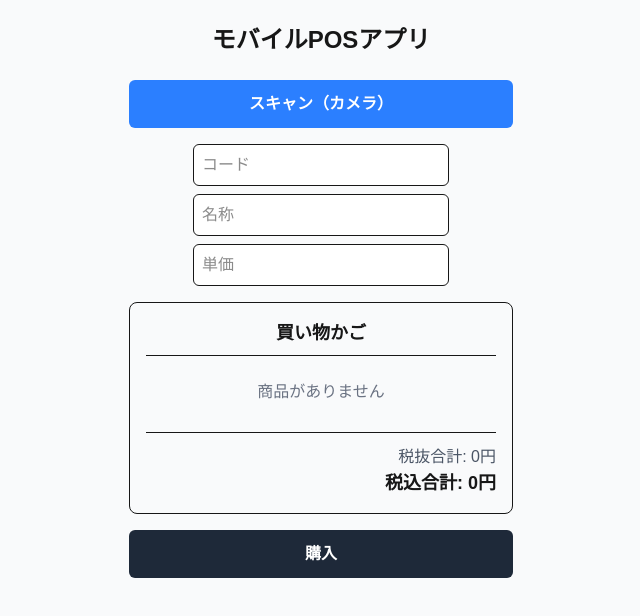
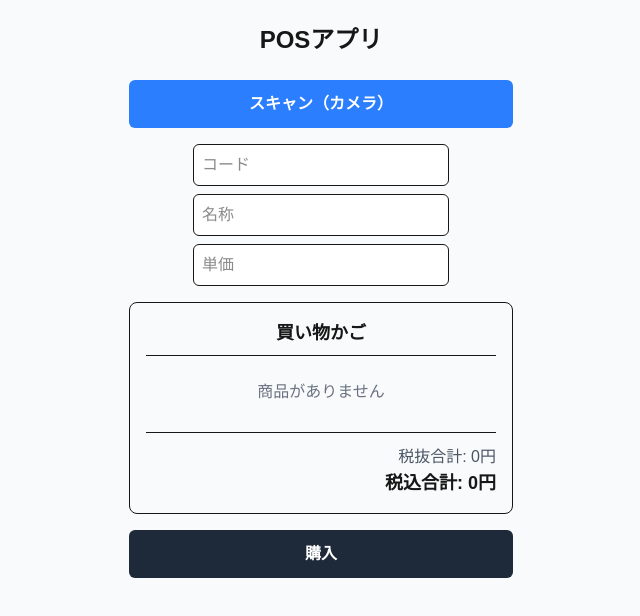
Before and after one commit to taku0875/pos_app_front, a Next.js app: page / in a window 1280 px wide. Shown: the top 616 px of the page, without its empty margins (319-959 px from the left). Built offline with nearby package versions, Linux system fonts and the light colour scheme.

Commit message:
no message

```diff
--- a/app/layout.tsx
+++ b/app/layout.tsx
@@ -3,19 +3,13 @@ import "./globals.css";
 export const metadata = {
   title: "POSアプリ",
   description: "スマホで使える簡易POSシステム",
-  icons: { icon: "/favicon.ico" },
 };
 
-export default function RootLayout({
-  children,
-}: {
-  children: React.ReactNode;
-}) {
+export default function RootLayout({ children }: { children: React.ReactNode; }) {
   return (
     <html lang="ja">
-      <body>
-        {children}
-      </body>
+      {/* ClientLayoutを削除し、body直下にchildrenを配置 */}
+      <body>{children}</body>
     </html>
   );
 }
--- a/app/page.tsx
+++ b/app/page.tsx
@@ -85,7 +85,7 @@ export default function Page() {
 
   return (
     <main className="min-h-screen bg-gray-50 p-6 flex flex-col items-center">
-      <h1 className="text-2xl font-bold mb-6">モバイルPOSアプリ</h1>
+      <h1 className="text-2xl font-bold mb-6">POSアプリ</h1>
 
       <Link
         href="/scanner"
```
